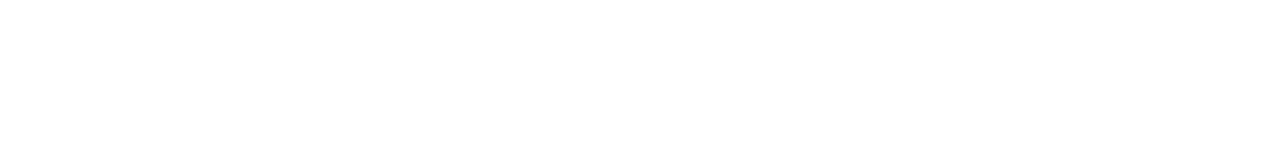
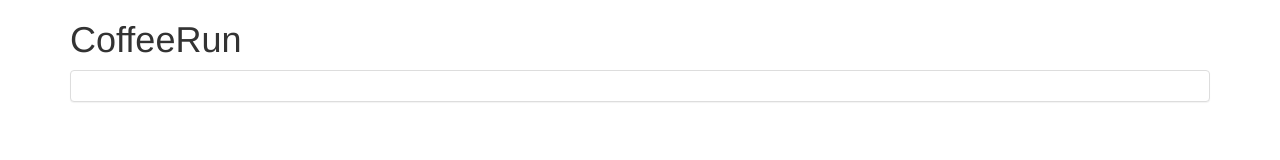
Before and after one commit to joePichardo/coffeerun, a plain HTML site: page index.html in a window 1280 px wide. Drawn offline with nearby package versions, Linux system fonts and the light colour scheme.

Commit message:
Setting up UI for form that will handle user data.

```diff
--- a/index.html
+++ b/index.html
@@ -5,7 +5,19 @@
     <title>coffeerun</title>
     <link rel="stylesheet" href="https://cdnjs.cloudflare.com/ajax/libs/twitter-bootstrap/3.3.6/css/bootstrap.min.css" >
   </head>
-  <body>
+  <body class="container">
+    <header>
+      <h1>CoffeeRun</h1>
+    </header>
+    <section>
+      <div class="panel panel-default">
+        <div class="panel-body">
+          <form data-coffee-order="form">
+
+          </form>
+        </div>
+      </div>
+    </section>
     <script src="scripts/datastore.js" charset="utf-8"></script>
     <script src="scripts/truck.js" charset="utf-8"></script>
     <script src="scripts/main.js" charset="utf-8"></script>
```
